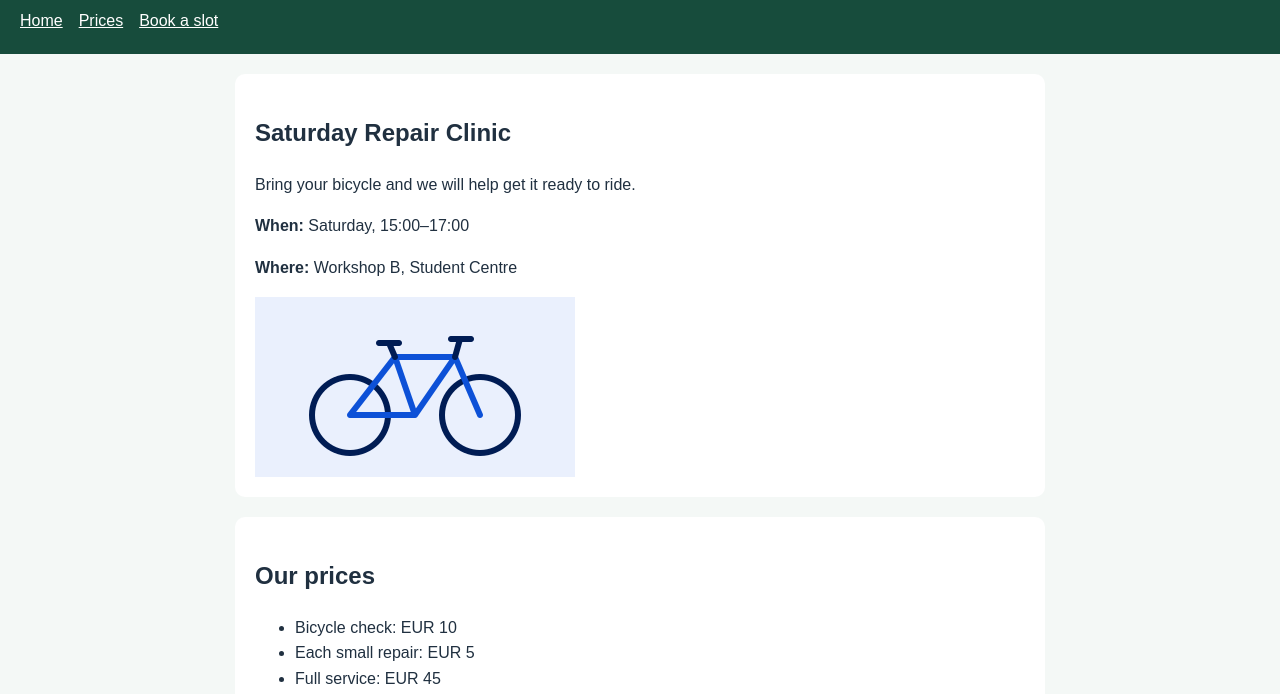
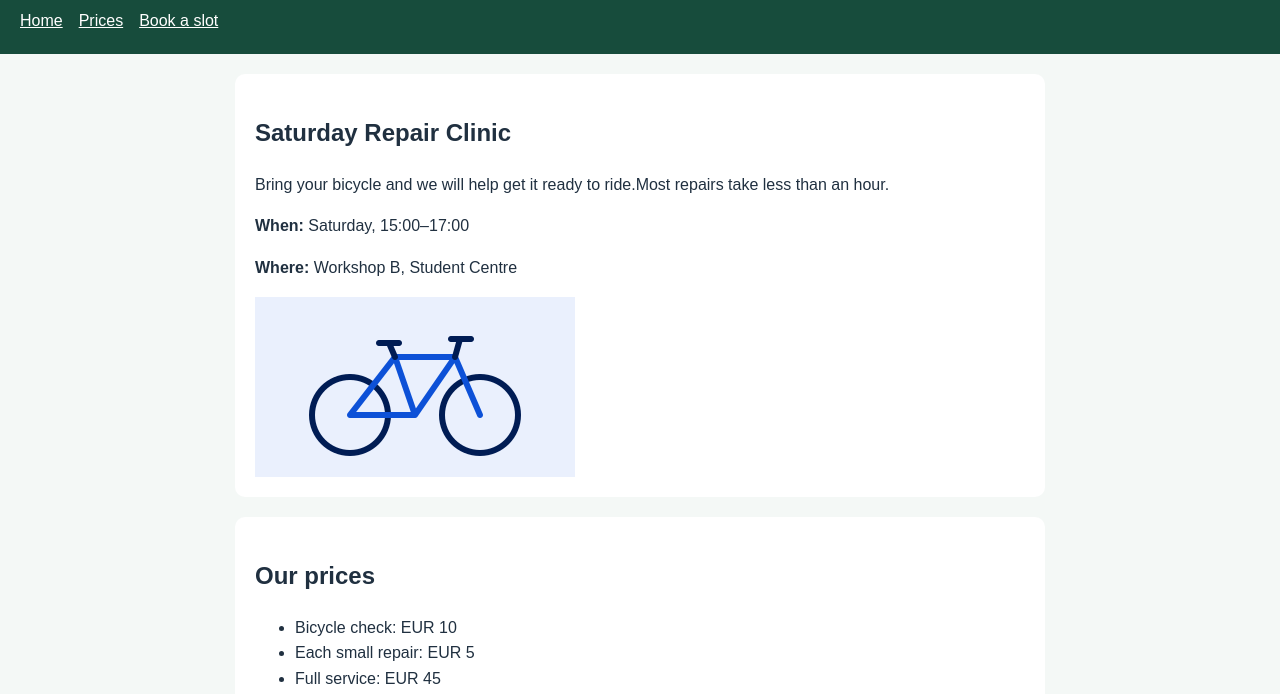
Before and after one commit to gijs214/w1-the-clinic-page-v5, a plain HTML site: page index.html in a window 1280 px wide. Shown: the part 106-800 px from the top of the page. Drawn offline with Linux system fonts and the light colour scheme.

Commit message:
Say how long most repairs take, so riders can plan their Saturday

```diff
--- a/index.html
+++ b/index.html
@@ -21,7 +21,7 @@
   <main>
     <section id="home">
       <h2>Saturday Repair Clinic</h2>
-      <p>Bring your bicycle and we will help get it ready to ride.</p>
+      <p>Bring your bicycle and we will help get it ready to ride.Most repairs take less than an hour.</p>
       <p><strong>When:</strong> Saturday, 15:00–17:00</p>
       <p><strong>Where:</strong> Workshop B, Student Centre</p>
       <img src="images/bicycle.png" alt="Bicycle ready for a repair at the Campus Cycle workshop">
```
